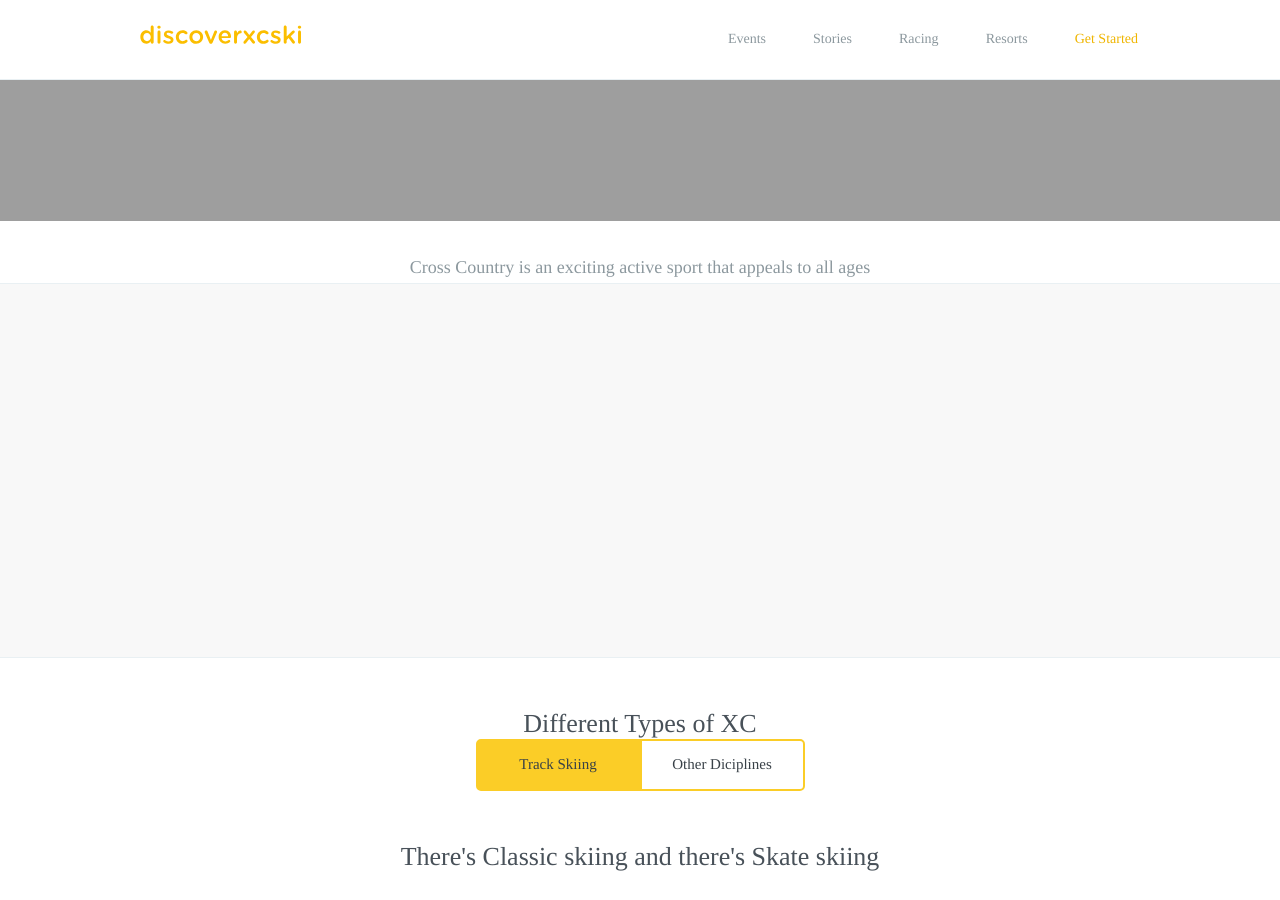
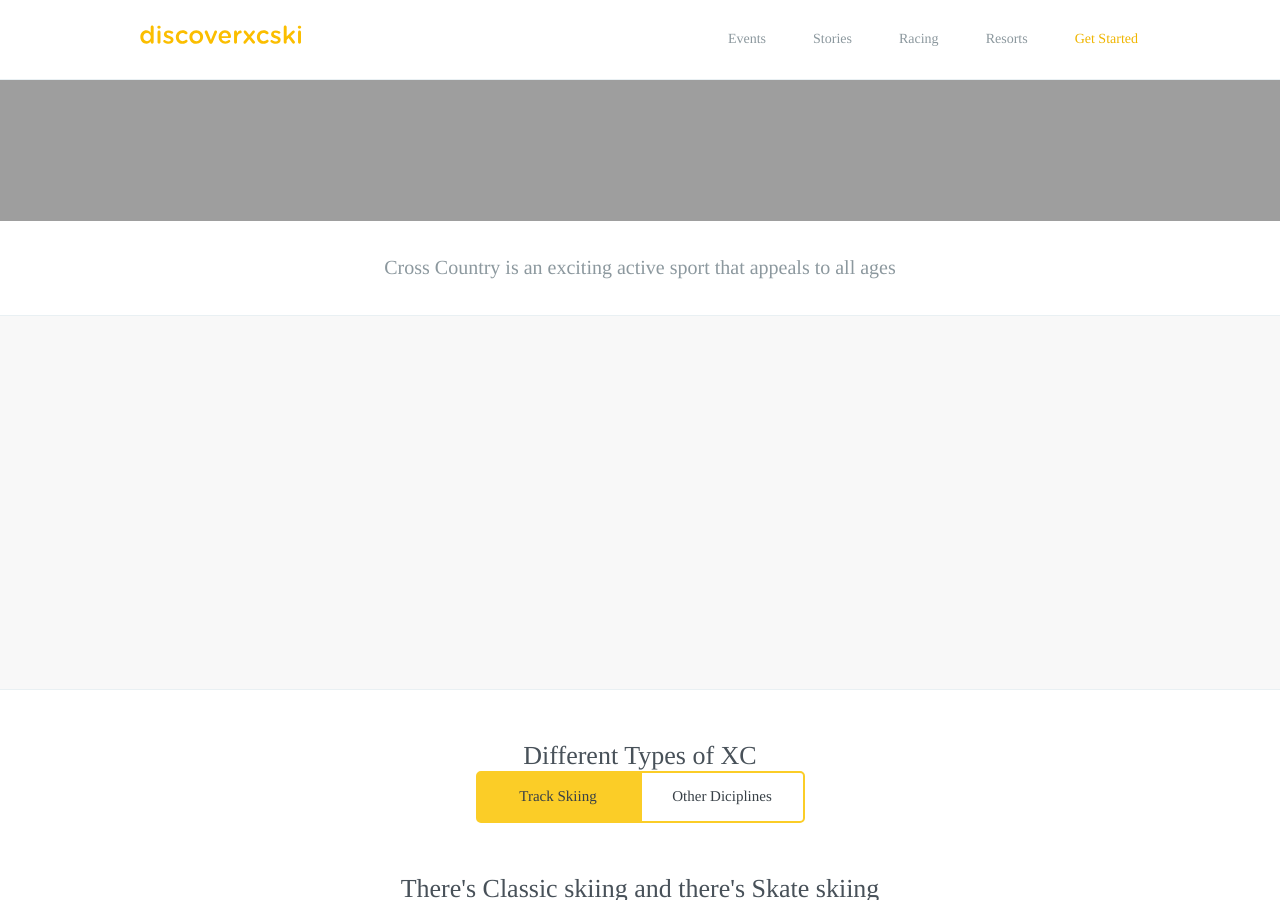
Before and after one commit to robcatto/robcatto.github.io, a Jekyll site: the page index.html, which Jekyll copies as it is, in a window 1280 px wide and 900 px high, scrolled down 819 px. Built offline with Jekyll 4.4.1, drawn with Linux system fonts in a browser that asks for light colours; some web fonts are replaced; Markdown is read by kramdown in place of the engine named in the settings.

Commit message:
homepage commits

```diff
--- a/index.html
+++ b/index.html
@@ -126,7 +126,7 @@
             <div class="page__content">
 
             <section class="quote__area" style="border-bottom: 1px #E9F0F3 solid">
-                <p class="quote__area">Cross Country is an exciting active sport that appeals to all ages</p>
+                <p class="homepage__quotearea--text">Cross Country is an exciting active sport that appeals to all ages</p>
             </section>
 
             <section class="mobile_section" style="background: #F8F8F8; width: 100%; height: 338px;">
```
